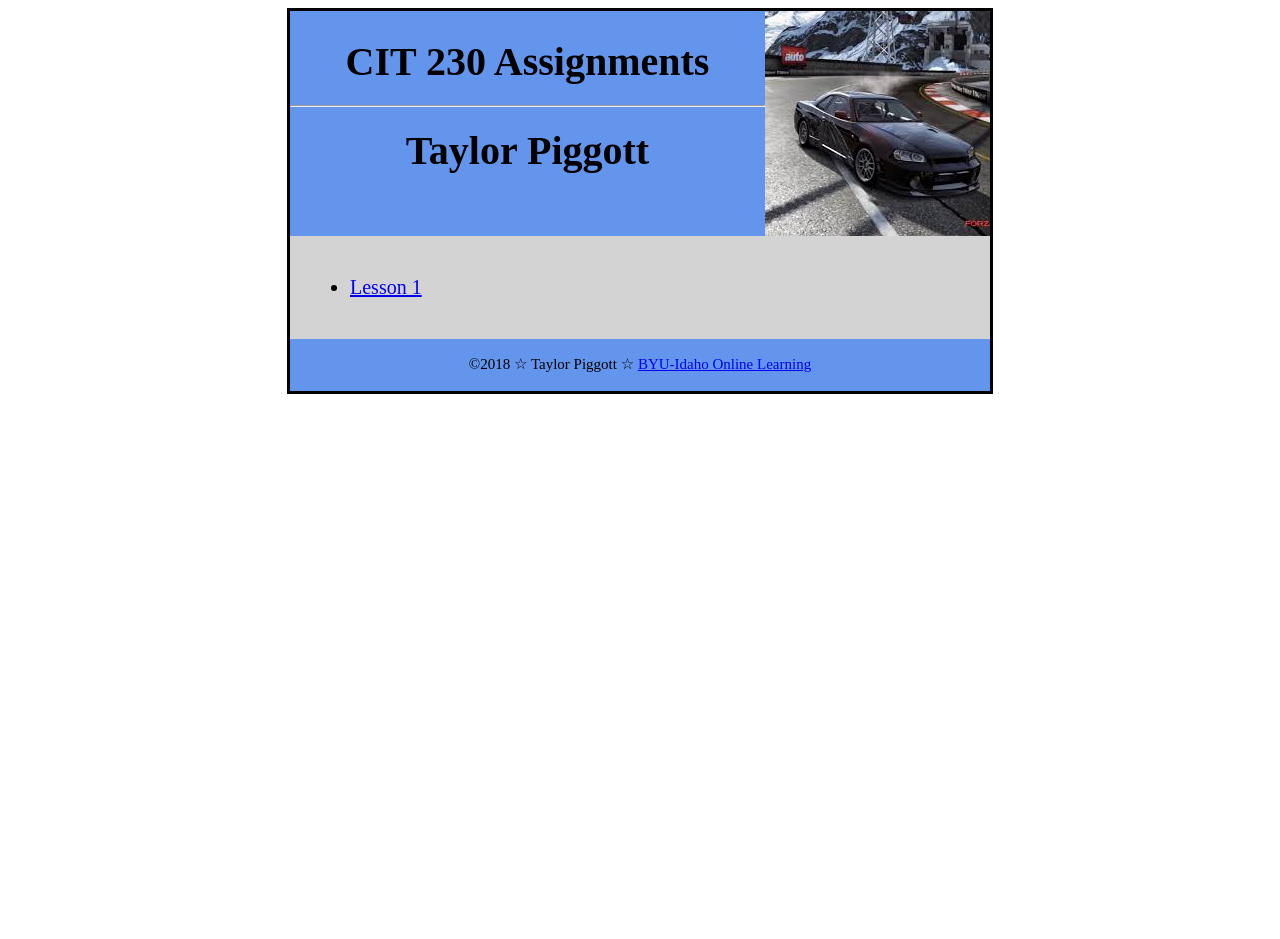
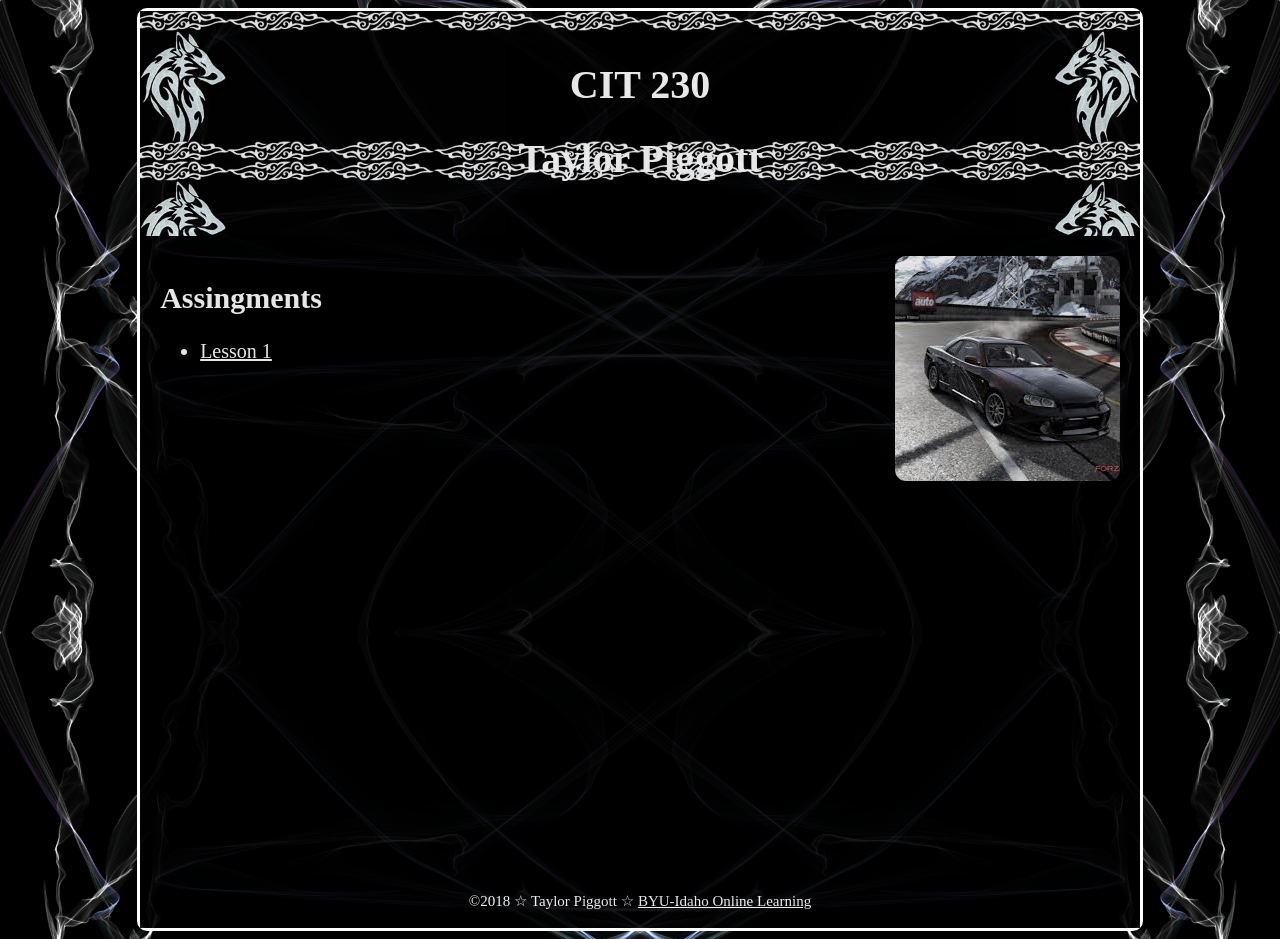
Before and after one commit to Clorytetra/Clorytetra.github.io, a plain HTML site: page cit230/cit230.html in a window 1280 px wide. Before the commit the page ends 800 px from the top, so only its background shows below. Drawn offline with Linux system fonts and the light colour scheme.

Commit message:
Redid the CIT 230 page
added background
added banner
changed the theme.

```diff
--- a/cit230/cit230.html
+++ b/cit230/cit230.html
@@ -12,15 +12,13 @@
 
 <body>
 
+
     <header>
 
-        <img src="images/profilepicture.jpg" alt="Profile Picture" class="profilepicture">
+        <br>
+        <h1>CIT 230</h1>
+        <h1>Taylor Piggott</h1>
 
-        <h1 class="bannertext">
-
-            CIT 230 Assignments
-            <hr>Taylor Piggott
-        </h1>
     </header>
 
 
@@ -36,6 +34,10 @@
 
 
     <main>
+
+        <img src="images/profilepicture.jpg" alt="Profile Picture" class="profilepicture">
+
+        <h2>Assingments</h2>
 
         <ul>
 
--- a/cit230/styles/main.css
+++ b/cit230/styles/main.css
@@ -1,42 +1,60 @@
 body {
 
-    width: 700px;
+    background-image: url('../images/background.png');
+    background-size: 100%;
+    width: 78.1%;
     margin-left: auto;
     margin-right: auto;
     font-size: 20px;
     border-style: solid;
     border-width: 3px;
-    border-color: black;
+    border-color: white;
+    border-radius: 10px;
+
 }
+
 
 header {
 
     text-align: center;
-    background-color: cornflowerblue;
+    background-image: url('../images/banner.jpg');
+    background-size: 100%;
     margin-left: auto;
     margin-right: auto;
     height: 225px;
-    padding: .1px;
+    opacity: .9;
 }
+
+
 
 main {
 
-    background-color: lightgray;
+    height: 600px;
+    background-color: black;
     padding: 20px;
+    opacity: .9;
 }
 
 
 .profilepicture {
 
     float: right;
+    border-radius: 5%;
+    filter: grayscale(50%);
+}
+
+a, li, html  {
+
+    color: white;
 }
 
 
 footer {
 
-    background-color: cornflowerblue;
     height: 50px;
     text-align: center;
     padding: 1px;
     font-size: 15px;
+    background-color: black;
+    opacity: .9;
 }
```
Also changed, not shown: cit230/images/background.png (added), cit230/images/banner.jpg (added).
